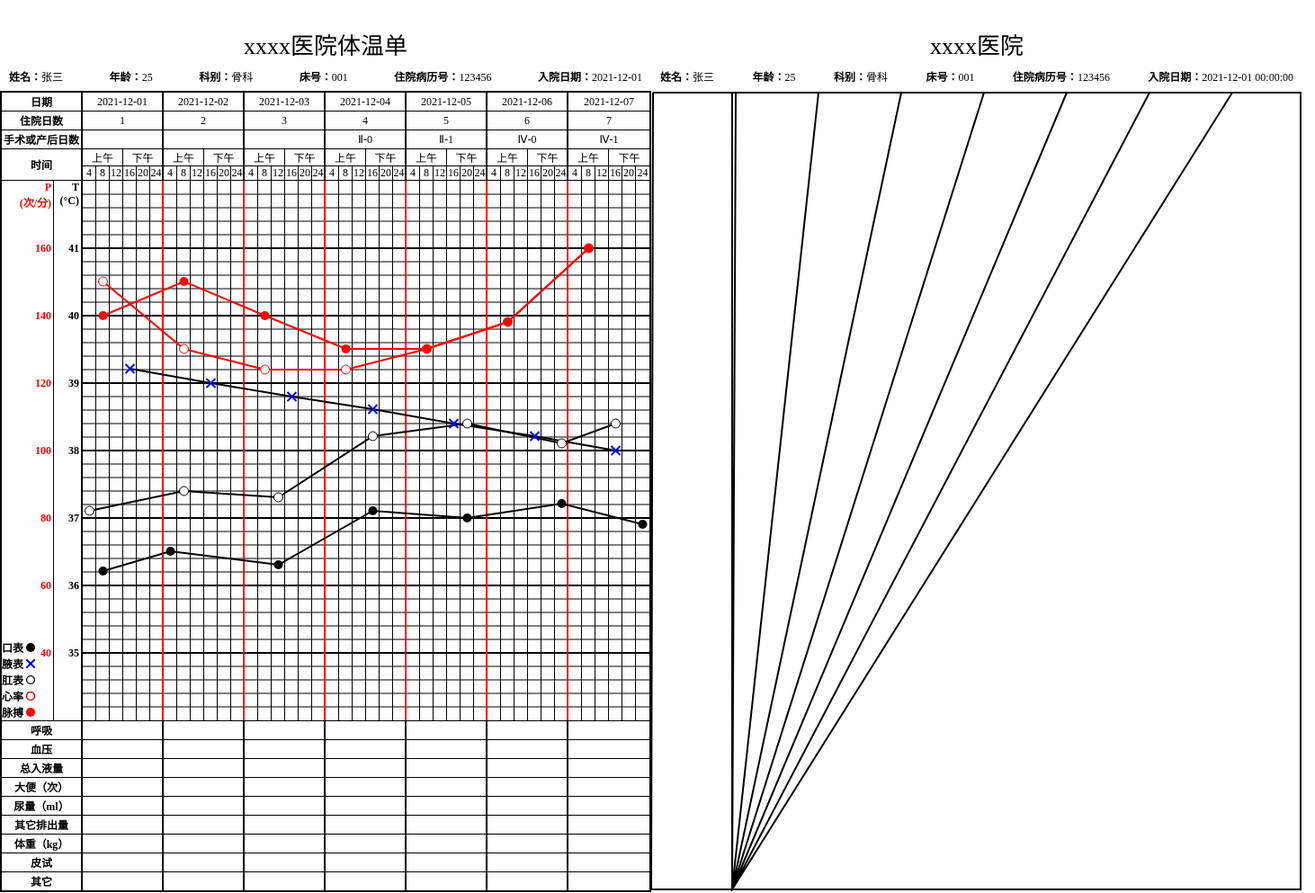
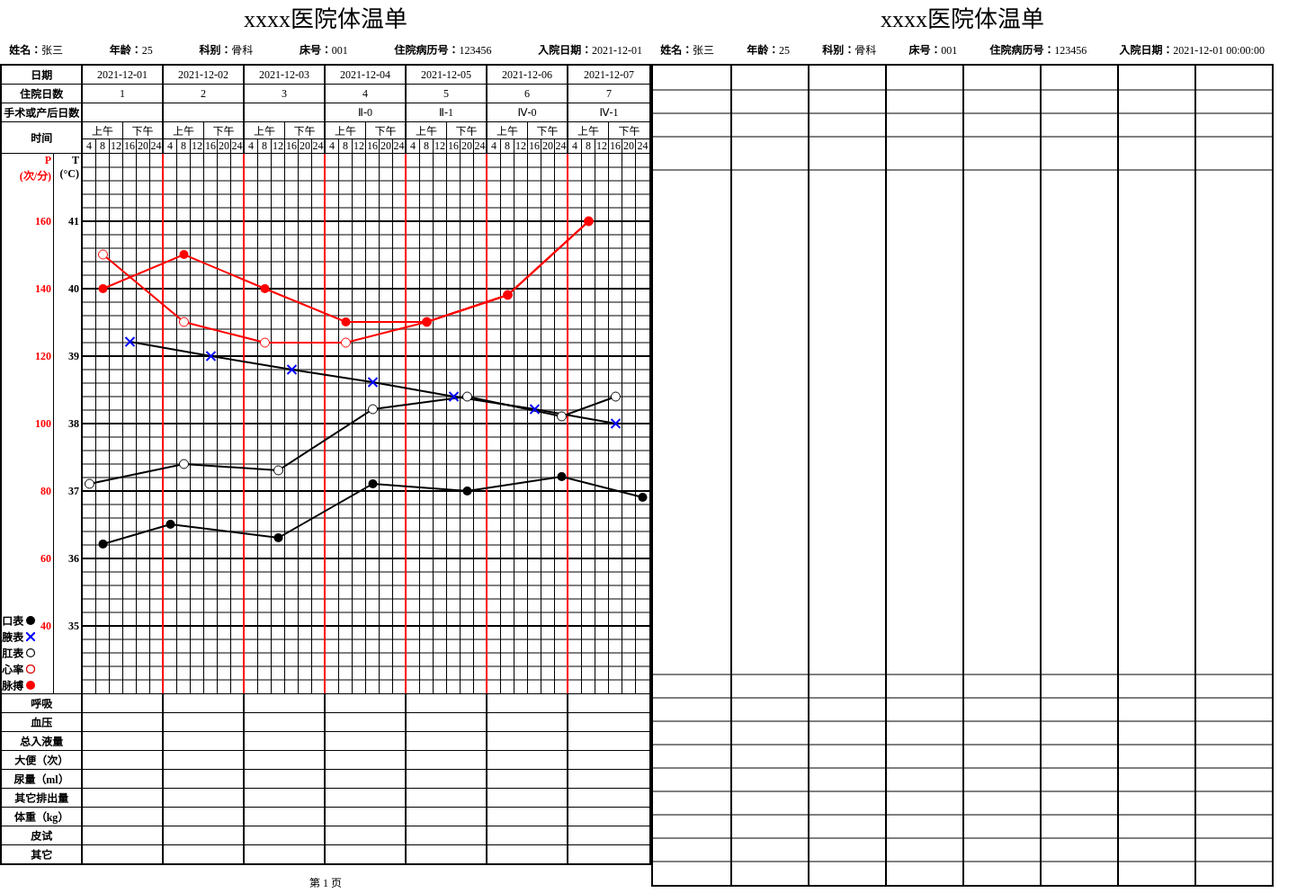
Before and after one commit to centuryeggs/temperature-chart, a plain HTML site: page index.html in a window 1280 px wide. Shown: the top 993 px of the page at 90% size, 1462 px wide, since content can reach past the window. Drawn offline with Linux system fonts and the light colour scheme.

Commit message:
feat:添加表格主体

```diff
--- a/drawSvg.js
+++ b/drawSvg.js
@@ -343,20 +343,25 @@ class TemperatureChart {
   // 添加表格主体
   createMainTable () {
     const rootSvg = document.createElementNS(TemperatureChart.ns, 'svg')
-    rootSvg.setAttribute('width', '738px')
-    rootSvg.setAttribute('height', '890px')
-    // 8 * 90 + 9 * 2
-    // 720 + 18
-    // 738
-    // this.drawLine(rootSvg, [0, 0], [724, 0], 'black', 2)
-    // this.drawLine(rootSvg, [0, 890], [724, 890], 'black', 2)
-    // this.drawLine(rootSvg, [0, 0], [0, 890], 'black', 2)
-    // this.drawLine(rootSvg, [724, 0], [724, 890], 'black', 2)
-    let d = 'M2 2 L0 888 L722 888 L722 2'
-    for (let i = 0; i < 8; i++) {
-      d +=`L${2 + i*92} 2 M90 2 L90 888`
+    // 横线
+    let rowHeightArr = [25,25,25,36,560,25,25,25,25,25,25,25,25,25]
+    this.drawLine(rootSvg, [2, 1], [690, 1], 'black', 2)
+    let heightCount = 3
+    for (let i = 0; i < rowHeightArr.length; i++) {
+      let lineWidth = (i===rowHeightArr.length -1) ? 2 : 1
+      heightCount += rowHeightArr[i] + lineWidth
+      this.drawLine(rootSvg, [0, heightCount], [692, heightCount], 'black', lineWidth)
     }
-    this.drawPath(rootSvg, d, 'black', 2)
+    // 竖线
+    let colWidthArr = [84, 84, 84, 84, 84, 84, 84, 84]
+    this.drawLine(rootSvg, [1, 0], [1, heightCount], 'black', 2)
+      let widthCount = 3
+    for (let i = 0; i < colWidthArr.length; i++) {
+      widthCount += colWidthArr[i] + 2
+      this.drawLine(rootSvg, [widthCount, 0], [widthCount, heightCount], 'black', 2)
+    }
+    rootSvg.setAttribute('width', widthCount + 1)
+    rootSvg.setAttribute('height', heightCount + 1)
     this.container.appendChild(rootSvg)
   }
   // 画线
--- a/index.html
+++ b/index.html
@@ -281,7 +281,7 @@
   <script>
     const A4new = document.getElementById('A4new')
     const originData = { // 数据
-      title: 'xxxx医院',
+      title: 'xxxx医院体温单',
       baseInfo: [
         { label: '姓名', value: '张三' },
         { label: '年龄', value: '25' },
--- a/style.css
+++ b/style.css
@@ -14,7 +14,7 @@ body {
 }
 #A4, #A4new {
   width: 210mm;
-  height: 297mm;
+  /* height: 297mm; */
   display: flex;
   justify-content: center;
   align-items: center;
@@ -27,9 +27,13 @@ body {
     transform-origin: 0 0;
   }
 }
-.container {
+#A4 .container {
   width: 724px; /* 720px = 48 * 15 + 4 */
   height: 281mm;
+  background-color: #fff;
+}
+#A4new .container {
+  width: 692px;
   background-color: #fff;
 }
 .title {
```
